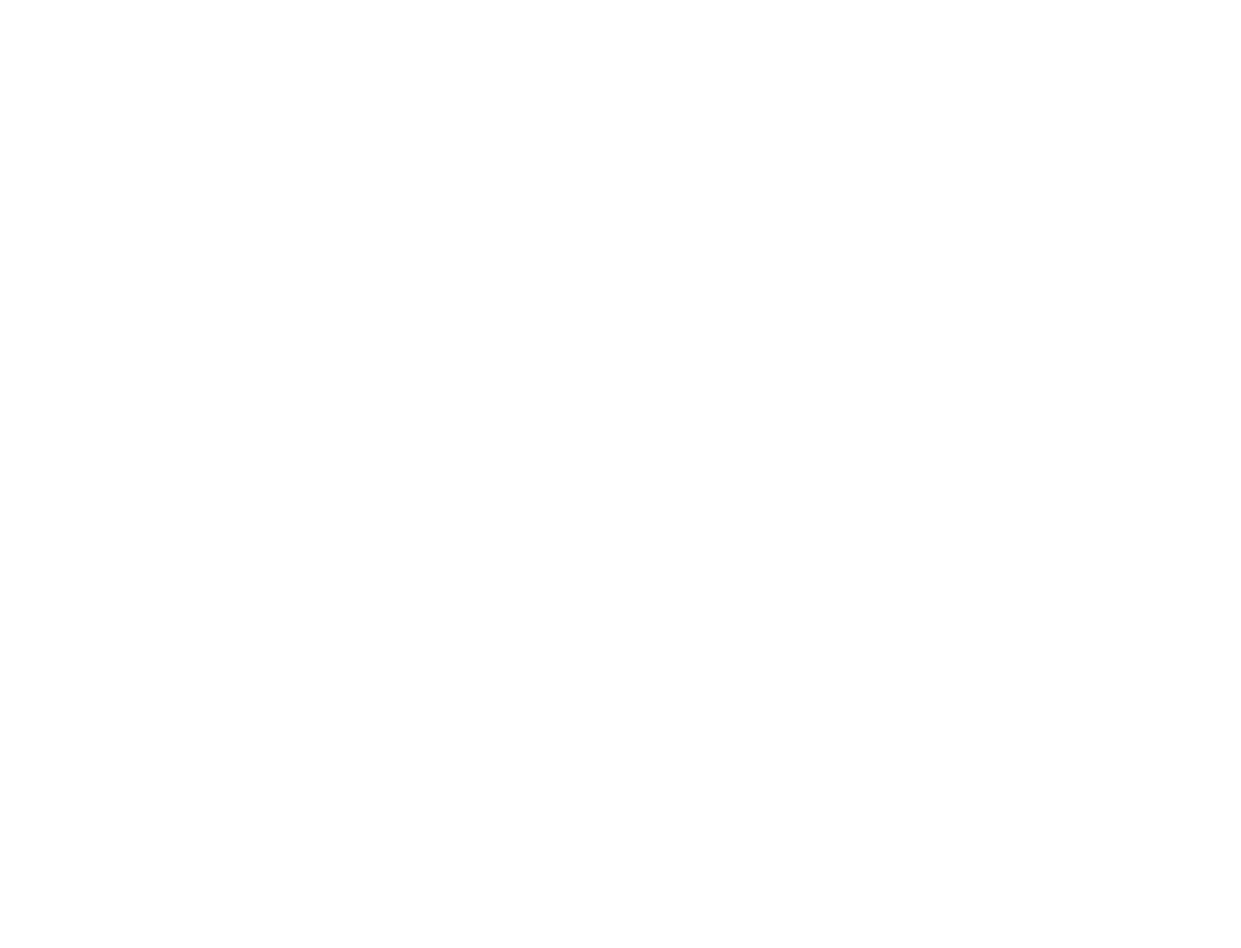
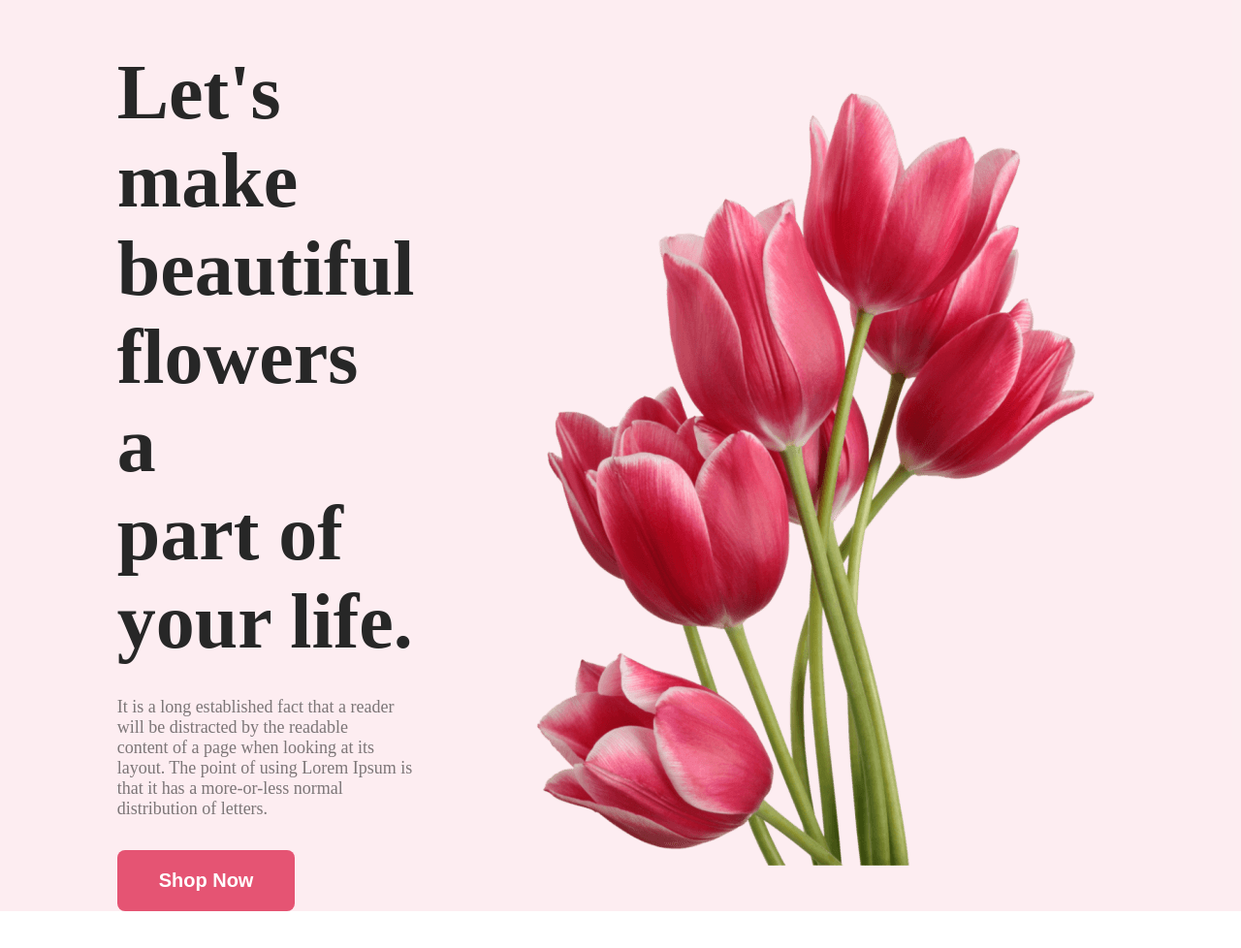
Before and after one commit to AzizunNahar7/Flower-Shop-Assignment, a plain HTML site: page index.html in a window 1280 px wide. Shown: the whole page at 97% size. Before the commit the page ends 800 px from the top, so only its background shows below. Drawn offline with Linux system fonts and the light colour scheme.

Commit message:
added header section

```diff
--- a/index.html
+++ b/index.html
@@ -8,8 +8,25 @@
 
     <link rel="stylesheet" href="styles/styles.css">
 
+    <!-- Google font -->
+    <link rel="preconnect" href="https://fonts.googleapis.com">
+    <link rel="preconnect" href="https://fonts.gstatic.com" crossorigin>
+    <link href="https://fonts.googleapis.com/css2?family=Lato:ital,wght@0,100;0,300;0,400;0,700;0,900;1,100;1,300;1,400;1,700;1,900&display=swap" rel="stylesheet">
+
 </head>
 <body>
-
+    <!-- Header section start here -->
+    <header>
+        <div class="header-container">
+            <div>
+                <h1 class="header-title">Let's make<br> beautiful flowers a<br> part of your life.</h1>
+                <p class="header-description">It is a long established fact that a reader will be distracted by the readable<br> content of a page when looking at its layout. The point of using Lorem Ipsum is<br> that it has a more-or-less normal distribution of letters.</p>
+                <button class="btn-primary">Shop Now</button>
+            </div>
+            <div>
+                <img src="./Flower Asset/pngwing 10.png" alt="">
+            </div>
+        </div>
+    </header>
 </body>
 </html>
--- a/styles/styles.css
+++ b/styles/styles.css
@@ -0,0 +1,45 @@
+*{
+    margin: 0 auto;
+    padding: 0;
+}
+/* Shared styles */
+.body{
+    font-family: "Lato", sans-serif;
+}
+
+/* Header section styles */
+header{
+    background: rgba(229, 84, 115, 0.10);
+    margin-bottom: 178px;
+}
+.header-container{
+    display: flex;
+    justify-content: center;
+    align-items: center;
+    padding: 50px 240px 0;
+    gap: 97px;
+}
+
+.header-title{
+    color: #272727;
+    font-size: 80px;
+    font-weight: 800;
+    margin-bottom: 32px;
+}
+
+.header-description{
+    color: rgba(39, 39, 39, 0.60);
+    font-size: 18px;
+    font-weight: 400;
+    margin-bottom: 32px;
+}
+
+.btn-primary{
+    border-radius: 8px;
+    background: #E55473;
+    color: #FFF;
+    font-size: 20px;
+    font-weight: 700;
+    padding: 20px 43px;
+    border: none;
+}
```
